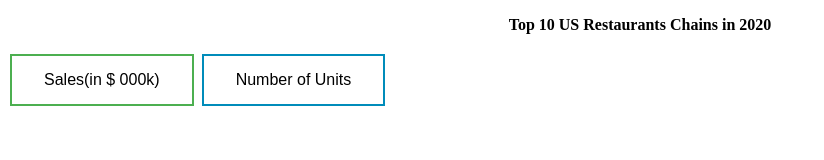
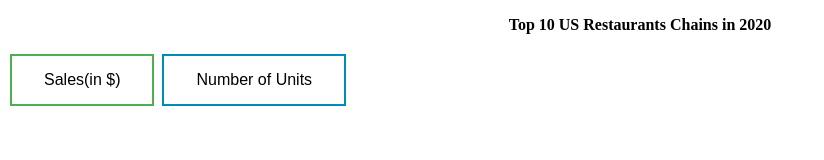
Before and after one commit to kytuang/N328_FinalProject_Khai, a plain HTML site: page index.html in a window 1280 px wide. Shown: the whole page, without its empty margins (0-824 px from the left). Drawn offline with nearby package versions, Linux system fonts and the light colour scheme; no server answers.

Commit message:
Update index.html

```diff
--- a/index.html
+++ b/index.html
@@ -37,7 +37,7 @@
 <p style="text-align:center;"><b>Top 10 US Restaurants Chains in 2020</b></p>
 	</svg>
 
-<button class="button button1" onclick="update('sales')">Sales(in $ 000k)</button>
+<button class="button button1" onclick="update('sales')">Sales(in $)</button>
 <button class="button button2" onclick="update('units')">Number of Units</button>
 </div>
 
@@ -90,7 +90,7 @@
       var u = svg.selectAll("rect")
         .data(data)
 
-      // update graph
+      //update graph
       u
         .enter()
         .append("rect")
```
